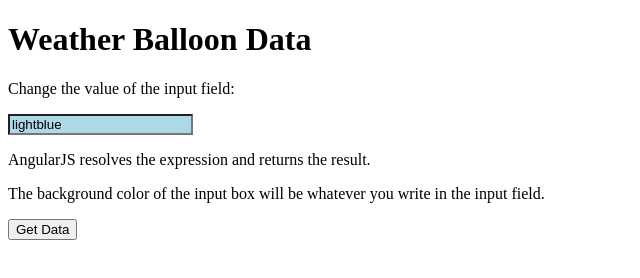
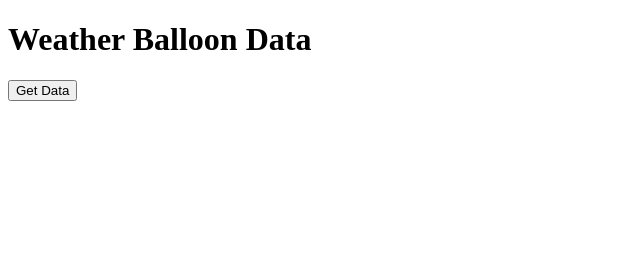
Before and after one commit to IversonL/IversonL.github.io, a plain HTML site: page index.html in a window 1280 px wide. Shown: the whole page, without its empty margins (0-640 px from the left). Drawn offline with nearby package versions, Linux system fonts and the light colour scheme.

Commit message:
Removed useless test code

```diff
--- a/index.html
+++ b/index.html
@@ -4,15 +4,7 @@
   <body ng-app"">
   <div ng-app="" ng-init="myCol='lightblue';title='Weather Balloon Data'">
     <h1> {{title}} </h1>
-  <p>Change the value of the input field:</p>
-
-  <input style="background-color:{{myCol}}" ng-model="myCol" value="{{myCol}}">
-
   </div>
-
-  <p>AngularJS resolves the expression and returns the result.</p>
-
-  <p>The background color of the input box will be whatever you write in the input field.</p>
 
   </body>
   <button onclick="getData()">Get Data </button>
```
